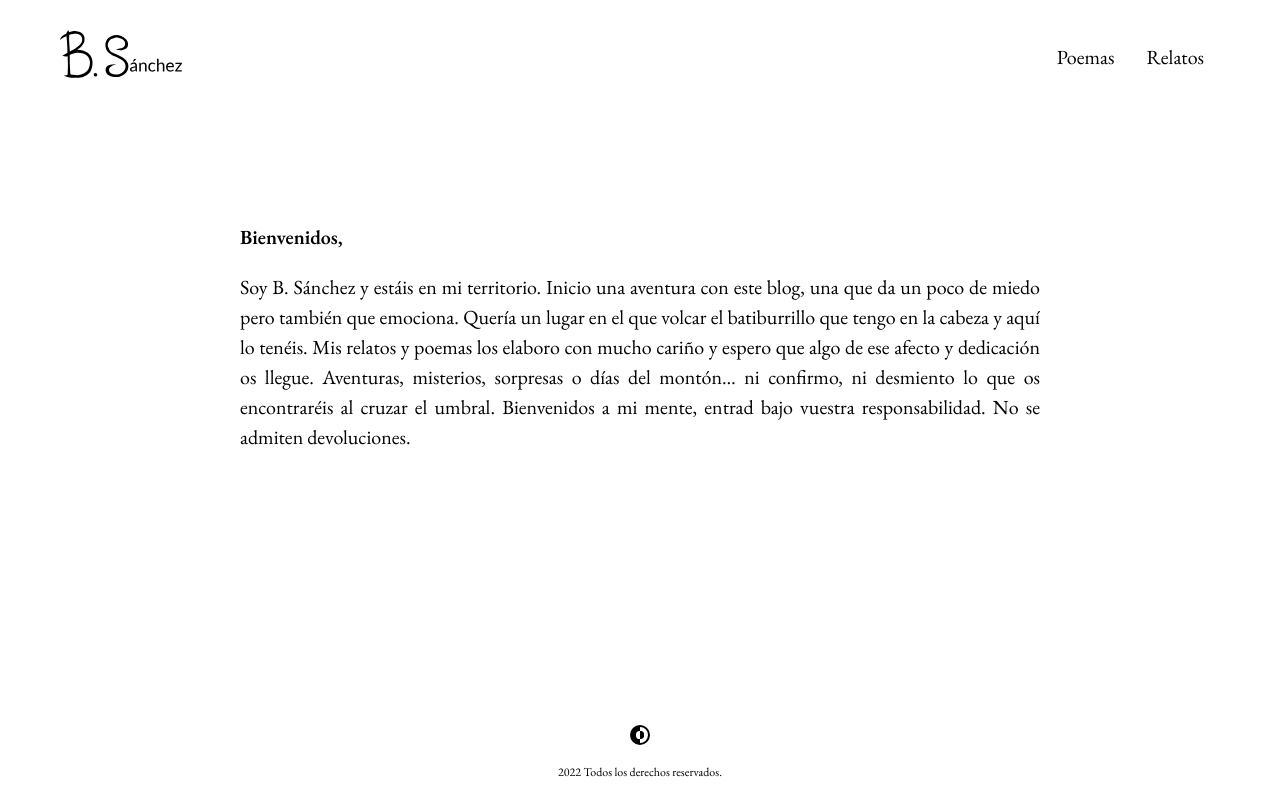
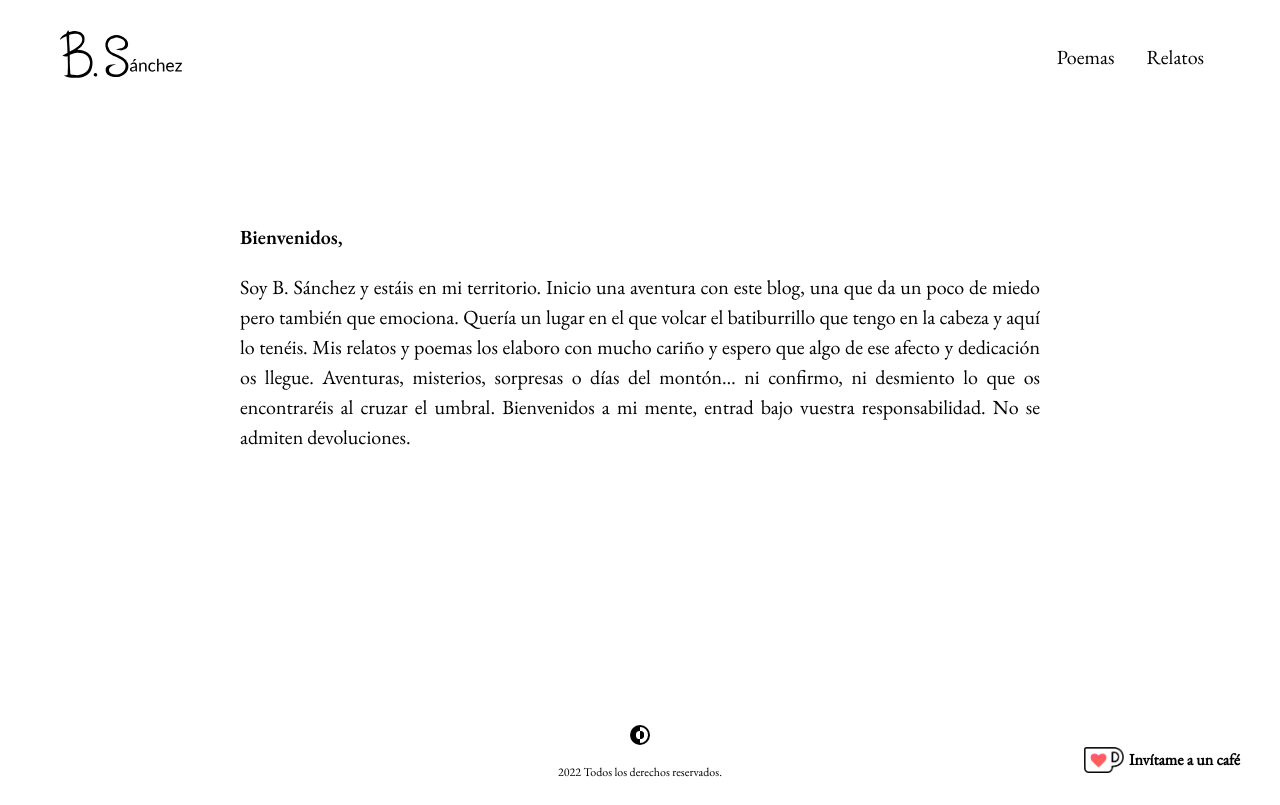
Before and after one commit to 3Corals/Blg, a Next.js app: page / in a window 1280 px wide. Built offline with nearby package versions, Linux system fonts and the light colour scheme.

Commit message:
Add ko-fi

```diff
--- a/pages/_app.js
+++ b/pages/_app.js
@@ -54,7 +54,6 @@ export default function Layout({ Component, pageProps }) {
         {isDefaultMeta && (
           <>
             <title key="title">{data.title}</title>
-            <meta name="monetization" content="$ilp.uphold.com/QjjKbnm6Dazp" />
             <meta key="meta-title" name="title" content={data.title} />
             <meta
               key="meta-description"
--- a/pages/index.js
+++ b/pages/index.js
@@ -12,6 +12,21 @@ export default function Home() {
         encontraréis al cruzar el umbral. Bienvenidos a mi mente, entrad bajo
         vuestra responsabilidad. No se admiten devoluciones.
       </p>
+
+      <a
+        className="kofi-link"
+        href="https://ko-fi.com/T6T2EYZWC"
+        target="_blank"
+        title="Invítame a un café"
+      >
+        <img
+          alt="Invítame a un café"
+          src="/cup-border.webp"
+          height="26"
+          className="kofi"
+        />
+        <span>Invítame a un café</span>
+      </a>
     </div>
   )
 }
--- a/styles/main.css
+++ b/styles/main.css
@@ -45,7 +45,7 @@
   --serie: #1c2529;
 }
 
-.dark img:not(.logo img) {
+.dark img:not(.logo img):not(.kofi) {
   opacity: 0.75;
 }
 
@@ -692,6 +692,28 @@ table th {
   order: 1;
 }
 
+.kofi-link {
+  position: fixed;
+  z-index: 100;
+  bottom: 20px;
+  right: 20px;
+  font-size: 16px;
+  display: flex;
+  gap: 5px;
+  justify-content: center;
+  align-items: center;
+  padding: 5px 20px 5px 15px;
+  font-weight: bold;
+  border-radius: 100px;
+  color: var(--color);
+  text-decoration: none;
+  transition-duration: 0.1s;
+}
+
+.kofi-link:hover {
+  box-shadow: 2px 2px 10px 0 var(--color-shadow);
+}
+
 @media (max-width: 920px) {
   .blog-page-content {
     flex-wrap: wrap;
@@ -712,8 +734,10 @@ table th {
 }
 
 @media (max-width: 612px) {
-  .logo span {
+  .logo span,
+  .kofi-link span {
     display: none;
+    padding: 5px 15px;
   }
 
   .youtube {
```
Also changed, not shown: public/cup-border.webp (added).
